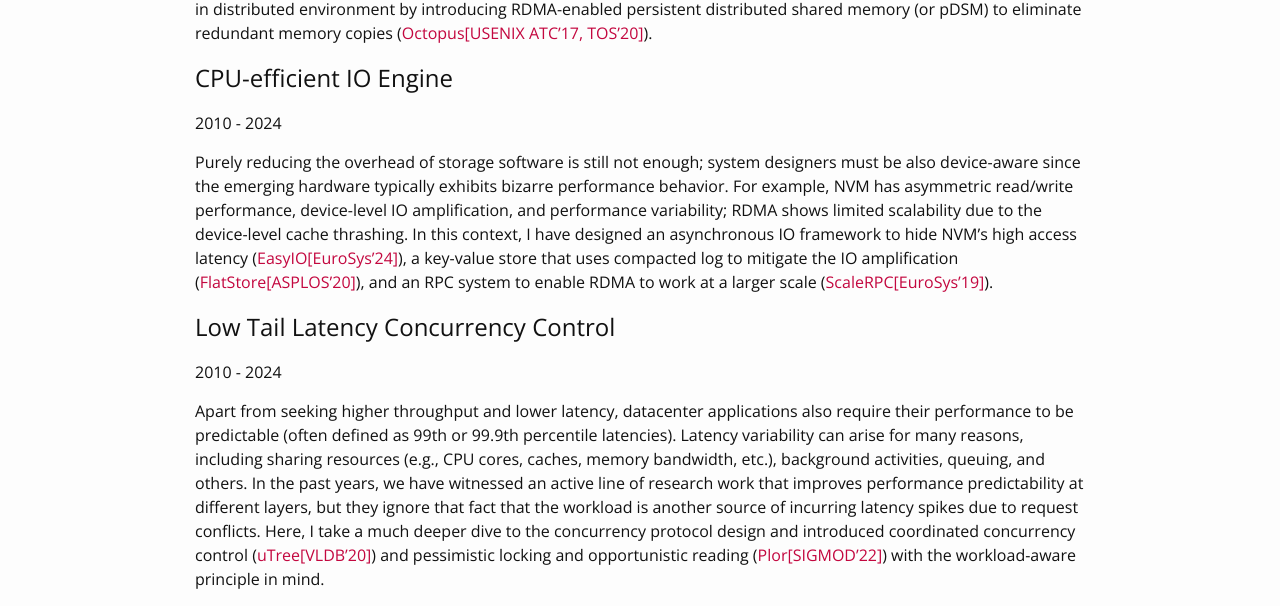
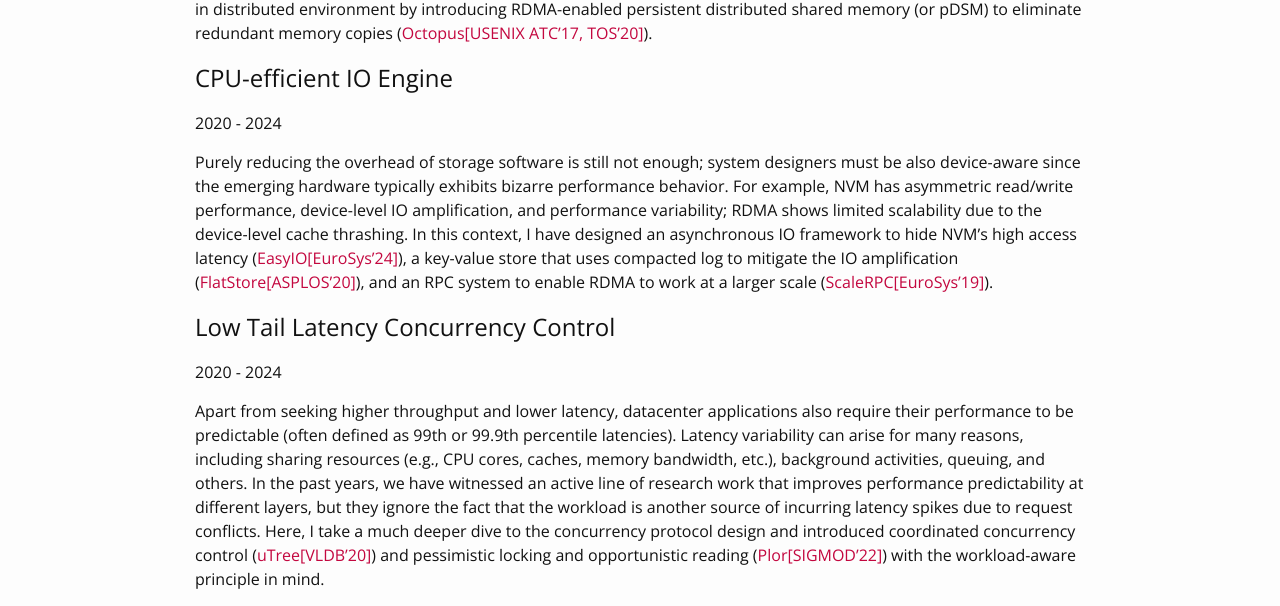
Before and after one commit to chenyoumin1993/chenyoumin1993.github.io, a Jekyll site: the page built from research.md, in a window 1280 px wide. Shown: the part 558-1164 px from the top of the page. Built offline with Jekyll 4.4.1, drawn with Linux system fonts in a browser that asks for light colours; nearby versions of some CDN libraries.

Commit message:
fix typo

```diff
--- a/research.md
+++ b/research.md
@@ -32,7 +32,7 @@ persistent distributed shared memory (or pDSM) to eliminate redundant memory cop
 
 <h2>CPU-efficient IO Engine</h2>
 
-2010 - 2024
+2020 - 2024
 
 Purely reducing the overhead of storage software is still not enough; system designers must be
 also device-aware since the emerging hardware typically exhibits bizarre performance behavior. For example,
@@ -44,13 +44,13 @@ and an RPC system to enable RDMA to work at a larger scale ([ScaleRPC[EuroSys'19
 
 <h2>Low Tail Latency Concurrency Control</h2>
 
-2010 - 2024
+2020 - 2024
 
 Apart from seeking higher throughput and lower latency, datacenter applications also
 require their performance to be predictable (often defined as 99th or 99.9th percentile latencies). Latency
 variability can arise for many reasons, including sharing resources (e.g., CPU cores, caches, memory bandwidth,
 etc.), background activities, queuing, and others. In the past years, we have witnessed an active line of
-research work that improves performance predictability at different layers, but they ignore that fact that the
+research work that improves performance predictability at different layers, but they ignore the fact that the
 workload is another source of incurring latency spikes due to request conflicts. Here, I take a much deeper dive
 to the concurrency protocol design and introduced coordinated concurrency control ([uTree[VLDB'20]](/papers/vldb20-utree.pdf)) and pessimistic
 locking and opportunistic reading ([Plor[SIGMOD'22]](/papers/sigmod22plor.pdf)) with the workload-aware principle in mind.
```
